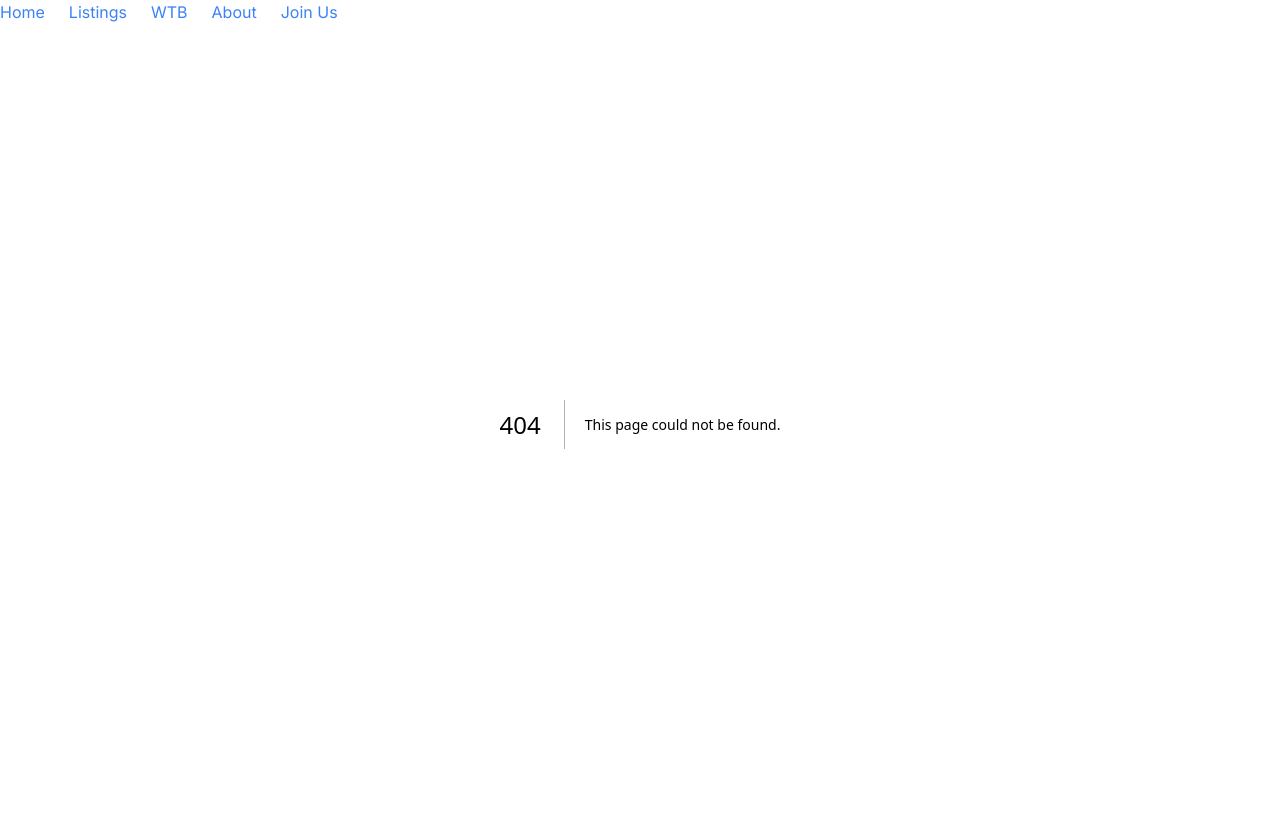
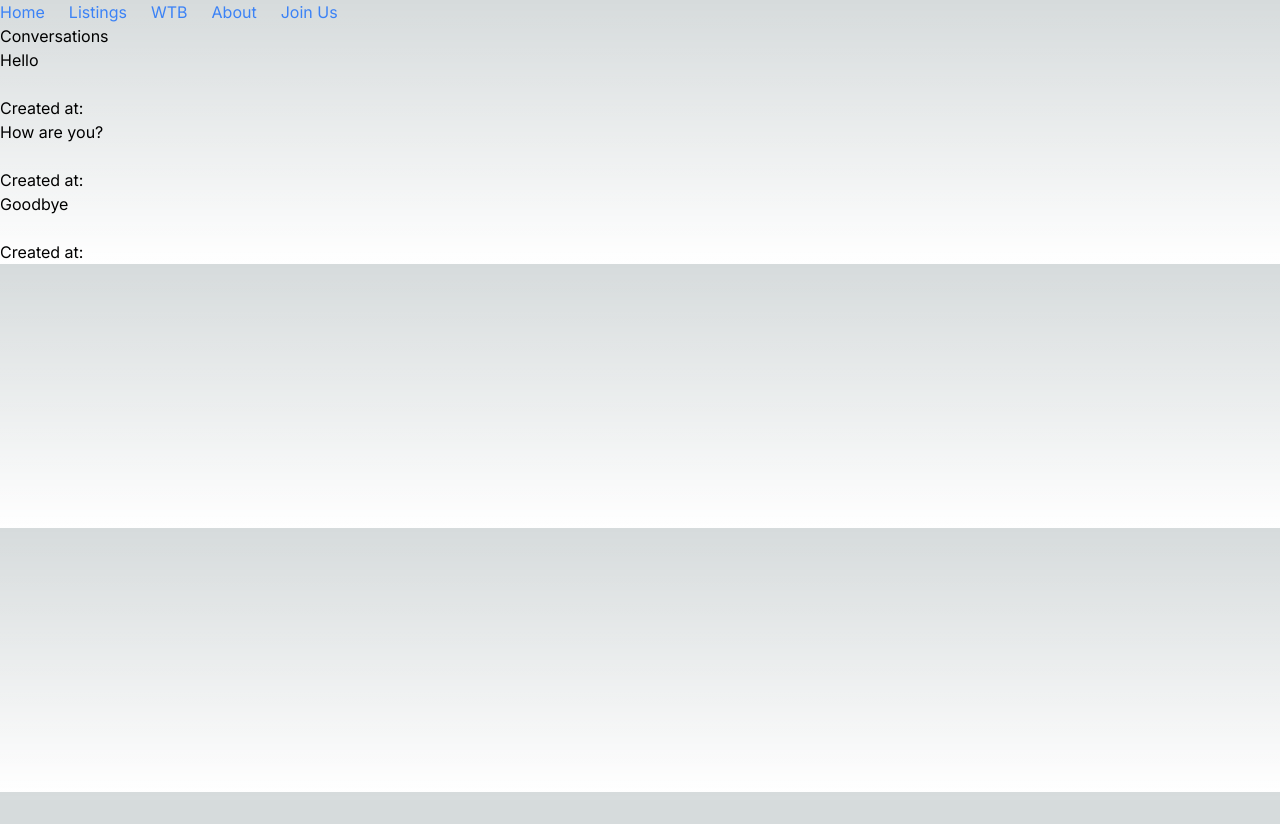
Before and after one commit to davsp/gildedgoblin, a Next.js app: page /listings/1/conversations in a window 1280 px wide. Before the commit this address had no page. After the commit the page ends 800 px from the top, so only its background shows below. Built offline with nearby package versions, Linux system fonts and the light colour scheme.

Commit message:
basic changes to Message component

```diff
--- /dev/null
+++ b/app/components/Message.jsx
@@ -0,0 +1,14 @@
+import React from 'react';
+
+const Message = ({message}) => {
+    const {created_at} = message;
+    return (
+        <div>
+            <h1>{message}</h1>
+            <br />
+            Created at: {created_at}
+        </div>
+    );
+};
+
+export default Message;
--- /dev/null
+++ b/app/listings/[slug]/conversations/page.js
@@ -0,0 +1,18 @@
+import Message from '../../../components/Message';
+
+const Conversations = () => {
+    const messages = ['Hello', 'How are you?', 'Goodbye'];
+
+    return (
+        <div>
+            <h1>Conversations</h1>
+            <ul>
+                {messages.map((message, index) => (
+                    <Message key={index} message={message} />
+                ))}
+            </ul>
+        </div>
+    );
+};
+
+export default Conversations;
--- a/app/listings/[slug]/page.js
+++ b/app/listings/[slug]/page.js
@@ -1,17 +1,18 @@
-import Image from "next/image";
 import Link from "next/link";
 import Listing from '../../components/Listing';
 import { supabase } from '../../utils/supabase';
 
+
 export default async function Page({ params }) {
-  const listing = await supabase.from('listings').select('*').eq('id', params.slug);
+  const { data: listing } = await supabase.from('listings').select('*').eq('id', params.slug).eq('game_type', 'WTS');
 
   return (
     <main className="flex min-h-screen flex-col items-center justify-between p-24">
       <div className="z-10 max-w-5xl w-full items-center justify-between font-mono text-sm lg:flex">
         This is the slug test for {params.slug}
+
         <br />
-        Listing: {listing.data[0].title}
+        Listing: {JSON.stringify(listing)}
         <Link href="/">Back to Main Page</Link>
         <Link href="/wts">WTS</Link>
       </div>
--- a/app/listings/fetchListings.js
+++ /dev/null
@@ -1,14 +0,0 @@
-import { supabase } from '../utils/supabase';
-import Listing from '../components/Listing';
-
-export async function FetchListings() {
-    const {data: listings} = await supabase.from('listings').select('*');
-
-    return (
-        <div>
-            {listings ? listings.map((listing) => (
-            <Listing listing={listing} key={listing.id} />
-        )) : null}
-        </div>
-    )
-}
--- a/app/listings/page.js
+++ b/app/listings/page.js
@@ -7,15 +7,17 @@ import Listing from '../components/Listing'
 export default function Home() {
     const [listings, setListings] = useState([])
 
-    const fetchedListings = async () => {
-        const { data, error } = await supabase
-        .from('listings')
-        .select('*').limit(5).order('created_at', { ascending: false });
-        setListings(data)
-    };
+
 
 
     useEffect(() => {
+
+        const fetchedListings = async () => {
+            const { data, error } = await supabase
+            .from('listings')
+            .select('*').eq('game_type', 'WTS').limit(5).order('created_at', { ascending: false });
+            setListings(data)
+        };
 
         fetchedListings()
 
```
